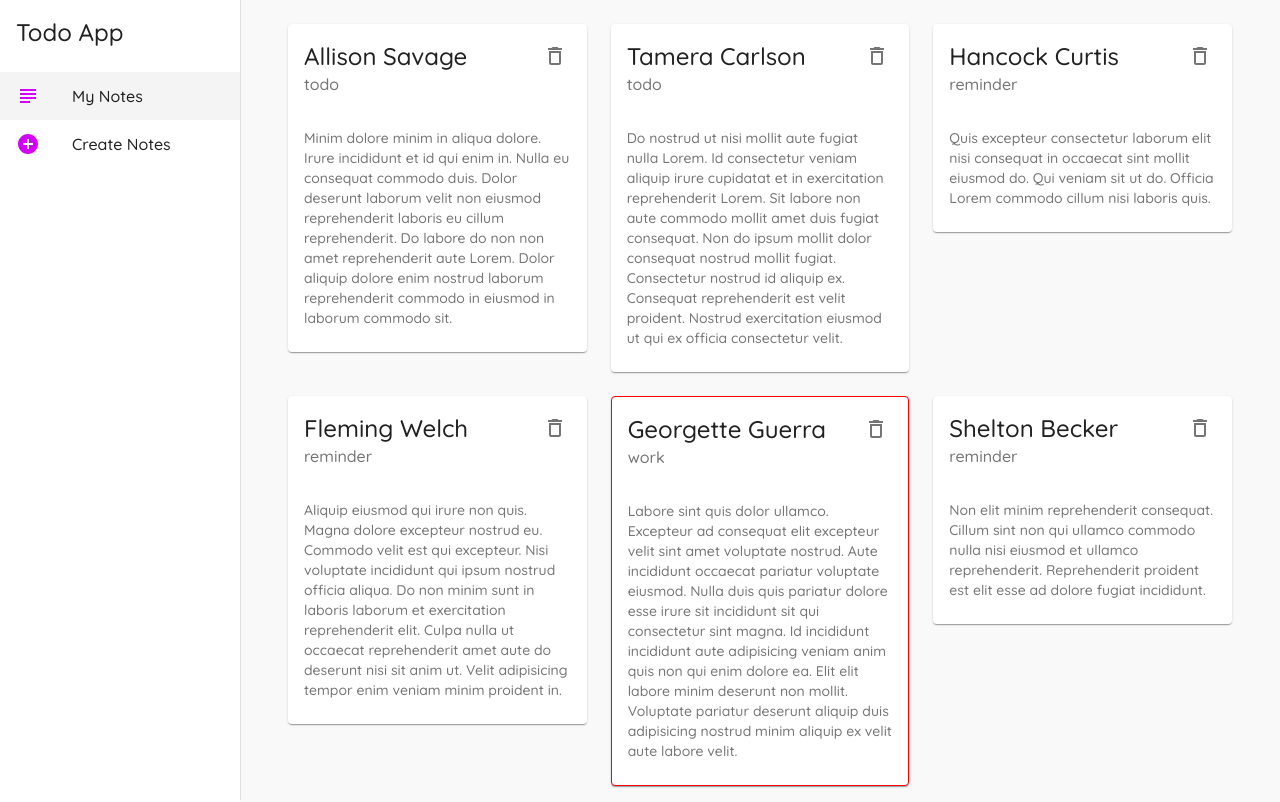
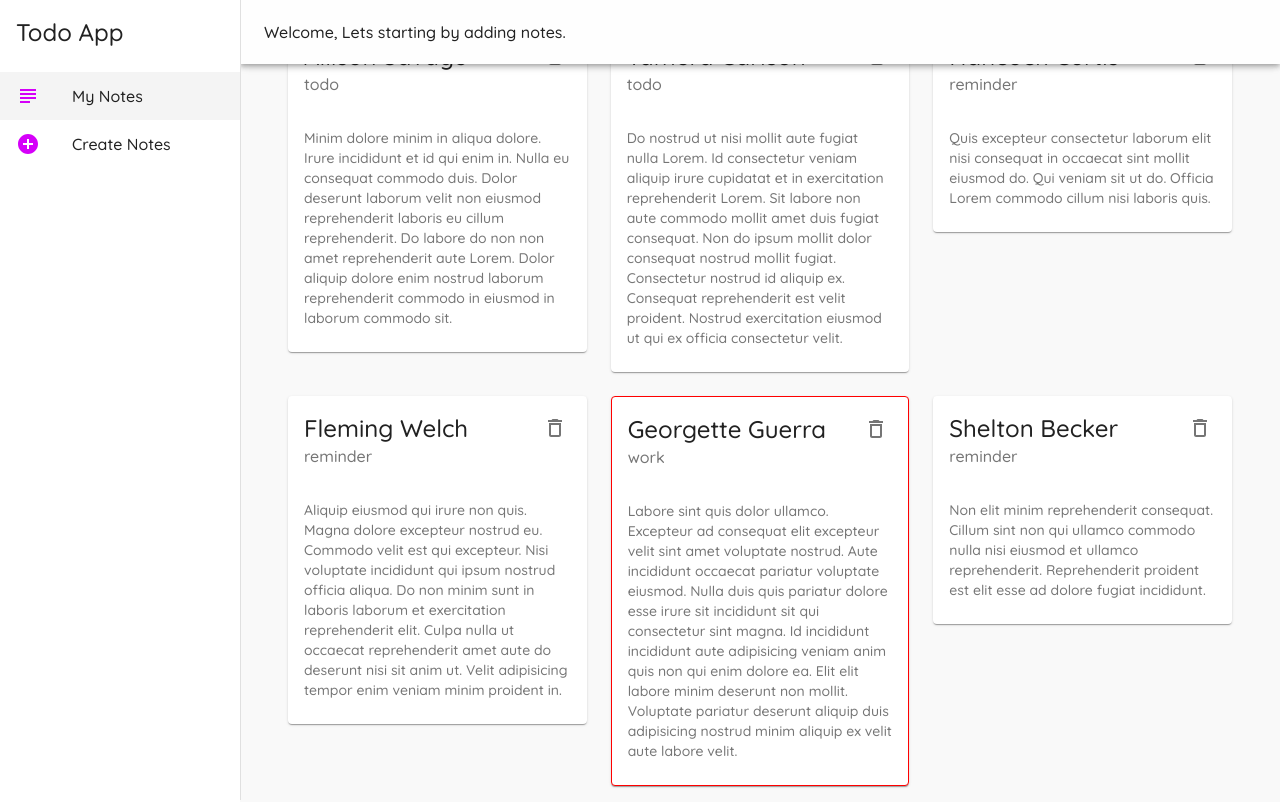
Before and after one commit to Gagandeep39/react-material-notes, a React (Create React App) app: page / in a window 1280 px wide. Shown: the top 802 px of the page. Built offline with nearby package versions, Linux system fonts and the light colour scheme; data requests are answered from the project's data file.

Commit message:
Added appbar

```diff
--- a/src/components/Layout.js
+++ b/src/components/Layout.js
@@ -1,10 +1,12 @@
 import {
+  AppBar,
   Drawer,
   List,
   ListItem,
   ListItemIcon,
   ListItemText,
   makeStyles,
+  Toolbar,
   Typography,
 } from '@material-ui/core';
 import { AddCircleOutlined, SubjectOutlined } from '@material-ui/icons';
@@ -36,6 +38,9 @@ const useStyles = makeStyles((theme) => {
     title: {
       padding: theme.spacing(2),
     },
+    appbar: {
+      width: `calc(100% - ${drawerWidth}px)`,
+    },
   };
 });
 
@@ -59,6 +64,11 @@ const Layout = ({ children }) => {
   return (
     <div className={classes.root}>
       {/* TODO App Drawer */}
+      <AppBar className={classes.appbar}>
+        <Toolbar>
+          <Typography>Welcome, Lets starting by adding notes.</Typography>
+        </Toolbar>
+      </AppBar>
 
       {/* TODO Side drawer */}
       <Drawer
```
